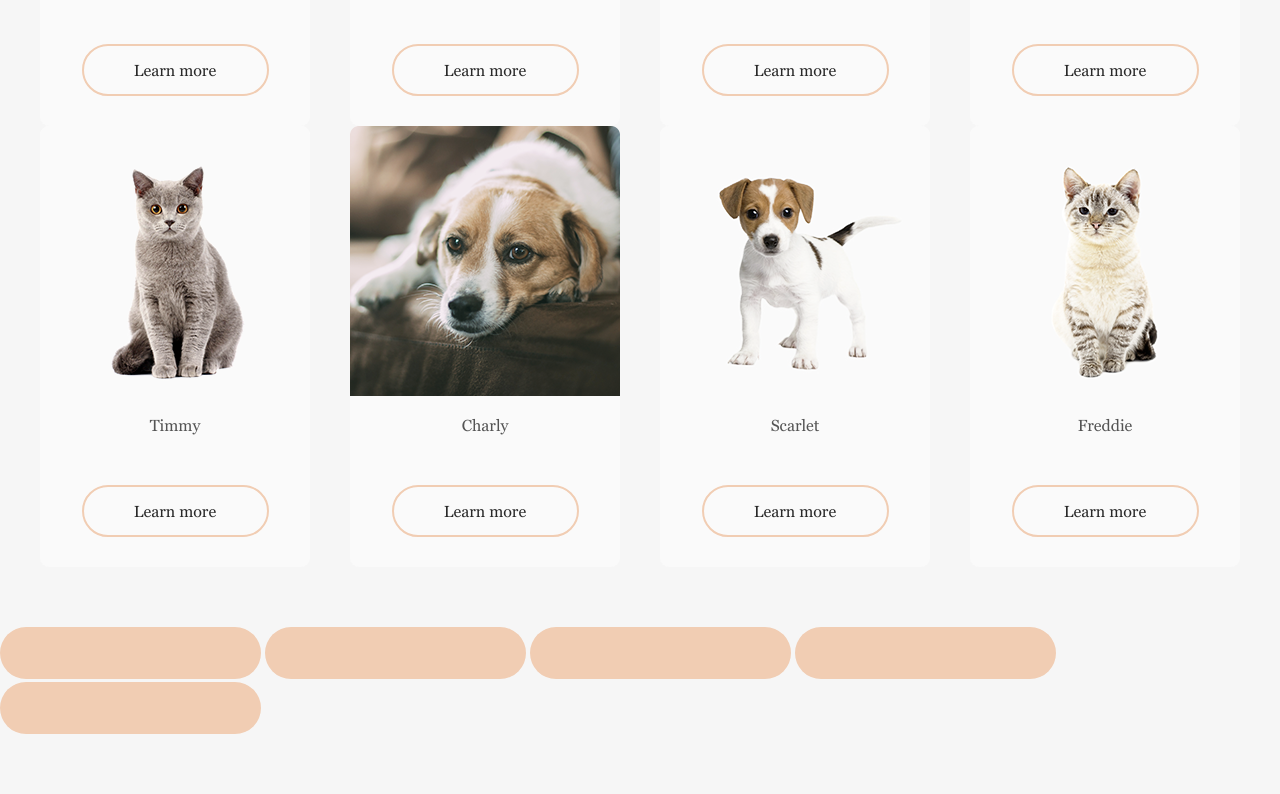
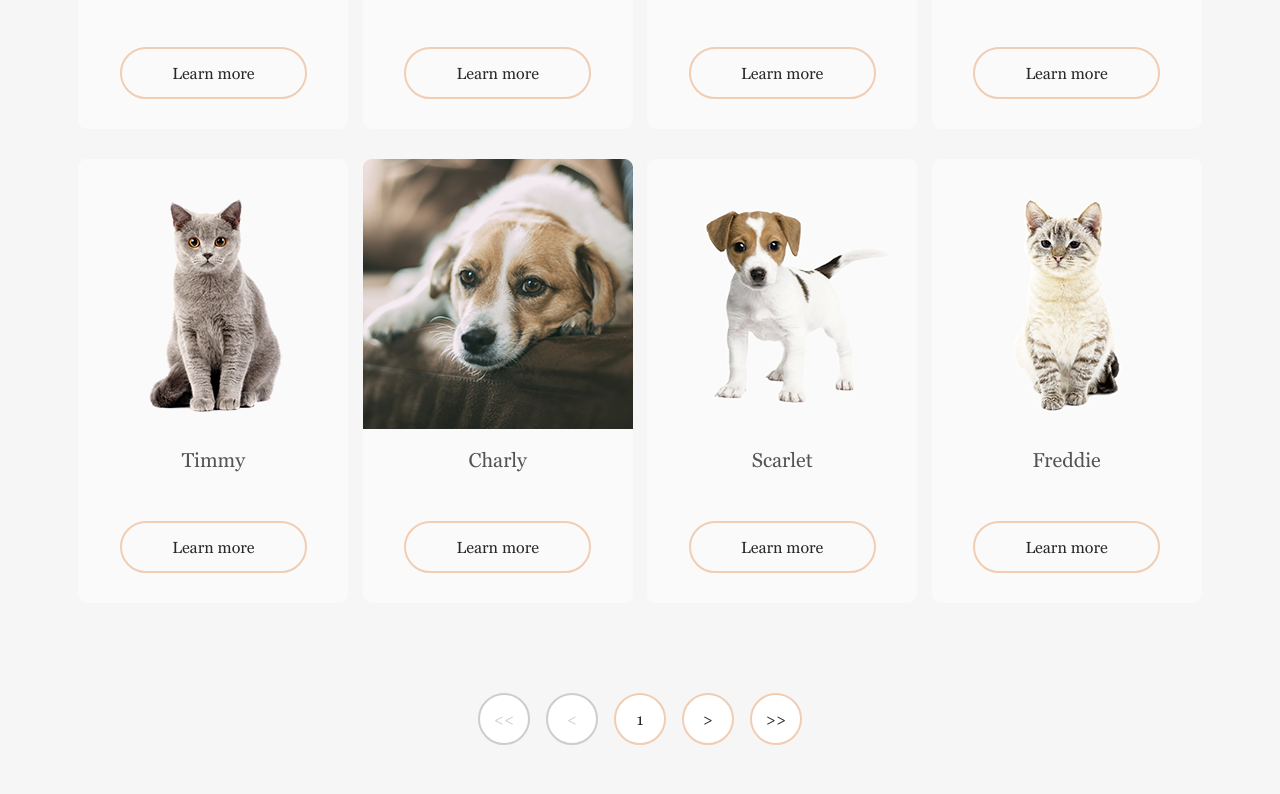
Before and after one commit to ElizabethMedvedeva/rsschool-cv, a plain HTML site: page shelter/pets.html in a window 1280 px wide. Shown: the part 686-1480 px from the top of the page. Drawn offline with Linux system fonts and the light colour scheme.

Commit message:
feat: finish styles for pets page and section

```diff
--- a/shelter/pets.html
+++ b/shelter/pets.html
@@ -34,17 +34,15 @@
                     </div>
                 </div>
             </header>
-
             <section class="ourFriends" id="ourPets">
-                <div class="ourFriends_container">
-                    <div class="ourFriends_header">
+                <div class="ourFriends_container pets">
+                    <div class="ourFriends_header pets">
                         <h3>Our friends who are looking for a house</h3>
                     </div>
-                    <div class="ourFriends_main">
-                        <div>
-                        </div>
-                        <div class="pet_cardsSet">
-                            <div class="pet_card">
+                    <div class="ourFriends_main pets">
+                        <div class="pet_cardsSet pets">
+                            <div class="cards">
+                                <div class="pet_card pets">
                                     <div class="pet_card_photo">
                                         <img src="assets/katrine_cat.png" alt="katrine_cat">
                                     </div>
@@ -55,7 +53,7 @@
                                         <button class="pet_btn">Learn more</button>
                                     </div>
                                 </div>
-                            <div class="pet_card">
+                                <div class="pet_card pets">
                                     <div class="pet_card_photo">
                                         <img src="assets/jennifer_dog.png" alt="jennifer_dog">
                                     </div>
@@ -66,7 +64,7 @@
                                         <button class="pet_btn">Learn more</button>
                                     </div>
                                 </div>
-                            <div class="pet_card">
+                                <div class="pet_card pets">
                                     <div class="pet_card_photo">
                                         <img src="assets/woody_dog.png" alt="woody_dog">
                                     </div>
@@ -77,7 +75,7 @@
                                         <button class="pet_btn">Learn more</button>
                                     </div>
                                 </div>
-                            <div class="pet_card">
+                                <div class="pet_card pets">
                                     <div class="pet_card_photo">
                                         <img src="assets/sophia.png" alt="sophia_dog">
                                     </div>
@@ -88,7 +86,7 @@
                                         <button class="pet_btn">Learn more</button>
                                     </div>
                                 </div>
-                            <div class="pet_card">
+                                <div class="pet_card pets">
                                     <div class="pet_card_photo">
                                         <img src="assets/timmy.png" alt="timmy">
                                     </div>
@@ -99,7 +97,7 @@
                                         <button class="pet_btn">Learn more</button>
                                     </div>
                                 </div>
-                            <div class="pet_card">
+                                <div class="pet_card pets">
                                     <div class="pet_card_photo">
                                         <img src="assets/charly.png" alt="charly">
                                     </div>
@@ -110,7 +108,7 @@
                                         <button class="pet_btn">Learn more</button>
                                     </div>
                                 </div>
-                            <div class="pet_card">
+                                <div class="pet_card pets">
                                     <div class="pet_card_photo">
                                         <img src="assets/scarlet.png" alt="scarlet">
                                     </div>
@@ -121,7 +119,7 @@
                                         <button class="pet_btn">Learn more</button>
                                     </div>
                                 </div>
-                            <div class="pet_card">
+                                <div class="pet_card pets">
                                     <div class="pet_card_photo">
                                         <img src="assets/freddie.png" alt="freddie">
                                     </div>
@@ -134,19 +132,23 @@
                                 </div>
                             </div>
                         </div>
-                    <div class="ourFriends_btn">
-                        <button></button>
-                        <button></button>
-                        <button></button>
-                        <button></button>
-                        <button></button>
+                    </div>
+                    <div class="pets_btn">
+                        <button class="round_btn inactive">&lt;&lt;
+                        </button>
+                        <button class="round_btn inactive">
+                            &lt;
+                        </button>
+                        <button class="round_btn">1</button>
+                        <button class="round_btn active"> &gt;</button>
+                        <button class="round_btn active"> &gt;&gt;</button>
                     </div>
                 </div>
             </section>
 
     </main>
     <footer>
-        <div class="footer_container" id="#contacts">
+        <div class="footer_container" id="contacts">
             <div class="footer_questions">
                 <h3>For questions and suggestions</h3>
                 <ul>
--- a/shelter/styles/footer.css
+++ b/shelter/styles/footer.css
@@ -4,7 +4,6 @@
     justify-content: space-evenly;
     align-items: center;
     background: radial-gradient(circle at 15% center, #513d2f 0%, #1a1a1c 100%);
-    font-family: var(--Georgia);
     padding-top: 30px;
   }
   .footer_questions {
--- a/shelter/styles/ourFriends.css
+++ b/shelter/styles/ourFriends.css
@@ -13,6 +13,23 @@
   align-items: center;
   margin: 60px 0;
 }
+.pet_cardsSet {
+  display: flex;
+  flex-wrap: wrap;
+  align-items: center;
+  justify-content: space-evenly;
+}
+.pet_cardsSet.pets {
+  max-width: 100%;
+}
+.cards {
+  width: 90%;
+  display: flex;
+  flex-wrap: wrap;
+  justify-content: space-evenly;
+  align-items: center;
+}
+
 .ourFriends_header {
   max-width: 400px;
   text-align: center;
@@ -39,7 +56,14 @@
   transition: all 0.3s ease-in-out;
 }
 .pet_card:hover {
-  transform: scale(1.3);
+  transform: scale(1.2);
+}
+.pet_card.pets {
+  margin-bottom: 30px;
+  transition: all 0.3s ease-in-out;
+}
+.pet_card.pets:hover {
+  transform: scale(1.1);
 }
 .pet_card.main {
   margin: 0 40px;
@@ -47,6 +71,7 @@
 .pet_card_name {
   margin: 20px 0;
   color: var(--emperor);
+  font-size: 20px;
 }
 .pet_btn {
   width: 187px;
@@ -100,10 +125,25 @@
 .ourFriends_arrow.rotate img {
   transform: translate(-50%, -50%) rotate(180deg);
 }
-
-.pet_cardsSet {
+.pets_btn {
   display: flex;
-  flex-wrap: wrap;
-  align-items: center;
-  justify-content: space-evenly;
+  width: 340px;
+  justify-content: space-around;
 }
+.round_btn {
+  width: 52px;
+  height: 52px;
+  border-radius: 50%;
+  border: 2px solid var(--mandys_pink);
+  background: var(--white);
+  cursor: pointer;
+  color: var(--mine_shaft);
+}
+.round_btn:hover {
+  border: none;
+  background: var(--negroni);
+}
+.round_btn.inactive {
+  color: var(--silver);
+  border-color: var(--silver);
+}
```
Lines whose indentation alone changed are shown as unchanged.
